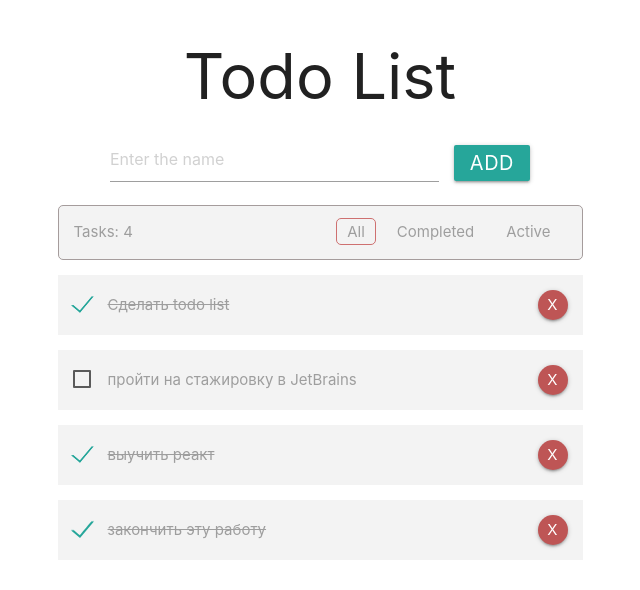
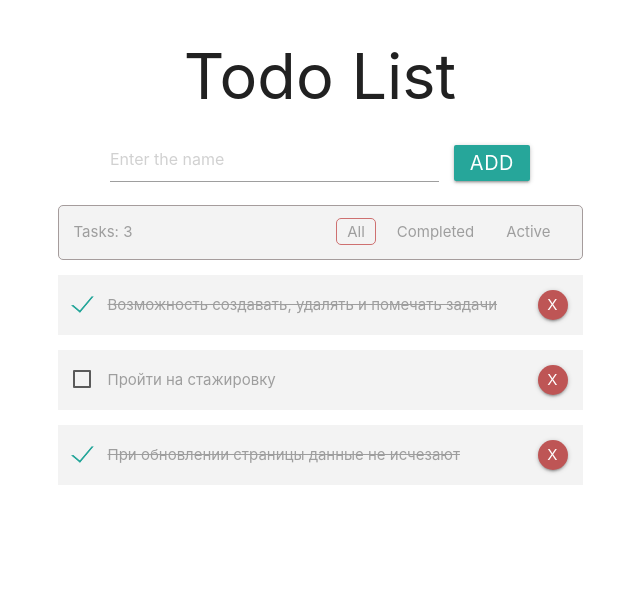
Before and after one commit to amaguma/Todo-list, a React (Create React App) app: page / in a window 1280 px wide. Shown: the top 590 px of the page, without its empty margins (320-960 px from the left). Built offline with nearby package versions, Linux system fonts and the light colour scheme.

Commit message:
подправил data.json

```diff
--- a/src/components/data/data.json
+++ b/src/components/data/data.json
@@ -1,23 +1,18 @@
 [
     {
-        "title": "Сделать todo list",
+        "title": "Возможность создавать, удалять и помечать задачи",
         "id": 1618058871639,
-        "isComplete": true
+        "isComplete": true,
+        "dateCompleted": "2021-04-15T01:43:55.650Z"
     },
     {
-        "title": "пройти на стажировку в JetBrains",
-        "id": 1618009582349,
+        "title": "Пройти на стажировку",
+        "id": 1618058871633,
         "isComplete": false
     },
     {
-        "title": "выучить реакт",
-        "id": 1618009582345,
-        "isComplete": true,
-        "dateCompleted": "2021-04-10T01:43:55.650Z"
-    },
-    {
-        "title": "закончить эту работу",
-        "id": 1618009582342,
+        "title": "При обновлении страницы данные не исчезают",
+        "id": 1618058871632,
         "isComplete": true,
         "dateCompleted": "2021-04-09T01:43:55.650Z"
     }
--- a/src/index.css
+++ b/src/index.css
@@ -1,5 +1,4 @@
 :root {
-  --color--btn-delete: #d95d5d;
   --color--background-task: #f3f3f3;
   --color--border-footer: #a59c9c;
   --color--text-todolist: #9e9e9e;
```
